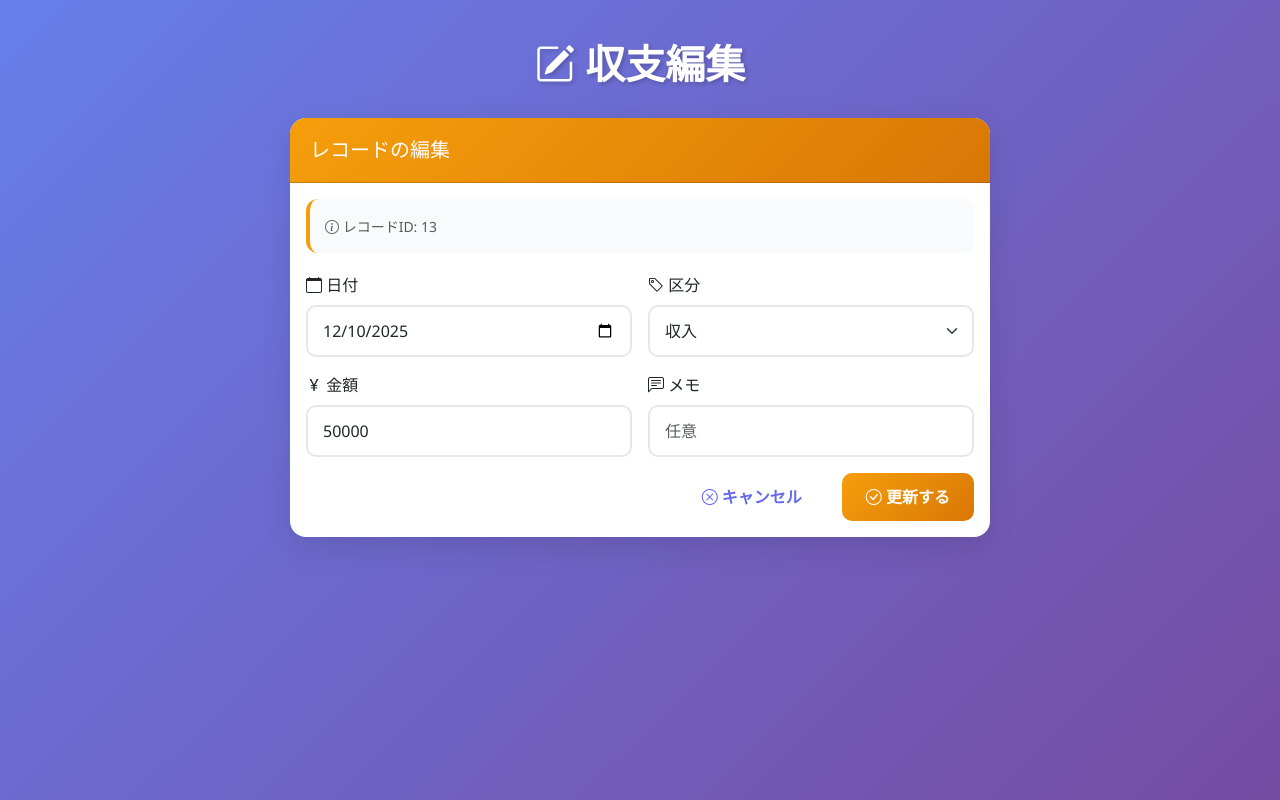
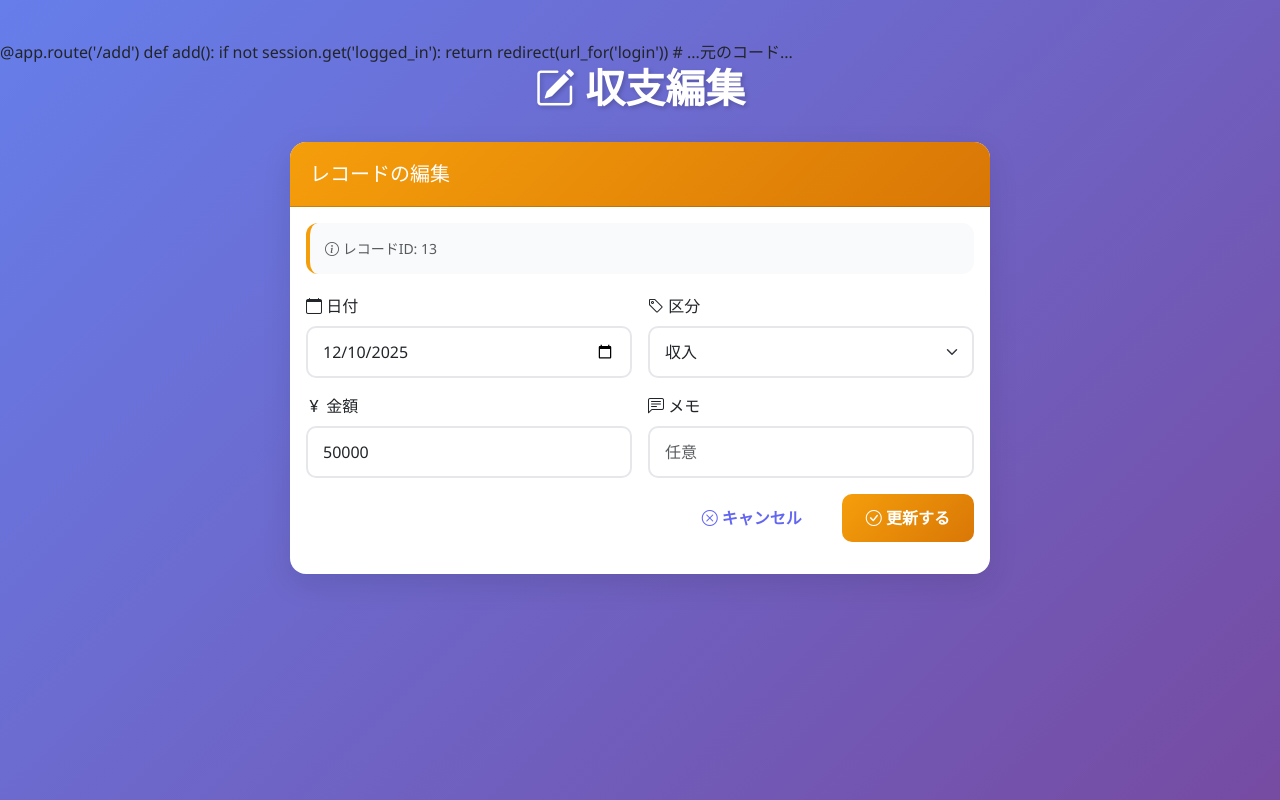
Before and after one commit to nso734268-glitch/Flip-Flop-kaikei, a Flask app: page /edit/13 in a window 1280 px wide. Run offline with Flask 3, Linux system fonts and the light colour scheme; data comes from the database, SQL or seed files in the repository.

Commit message:
Update edit.html

```diff
--- a/templates/edit.html
+++ b/templates/edit.html
@@ -1,3 +1,11 @@
+@app.route('/add')
+def add():
+    if not session.get('logged_in'):
+        return redirect(url_for('login'))
+    # ...元のコード...
+
+
+
 <!DOCTYPE html>
 <html lang="ja">
 <head>
```
